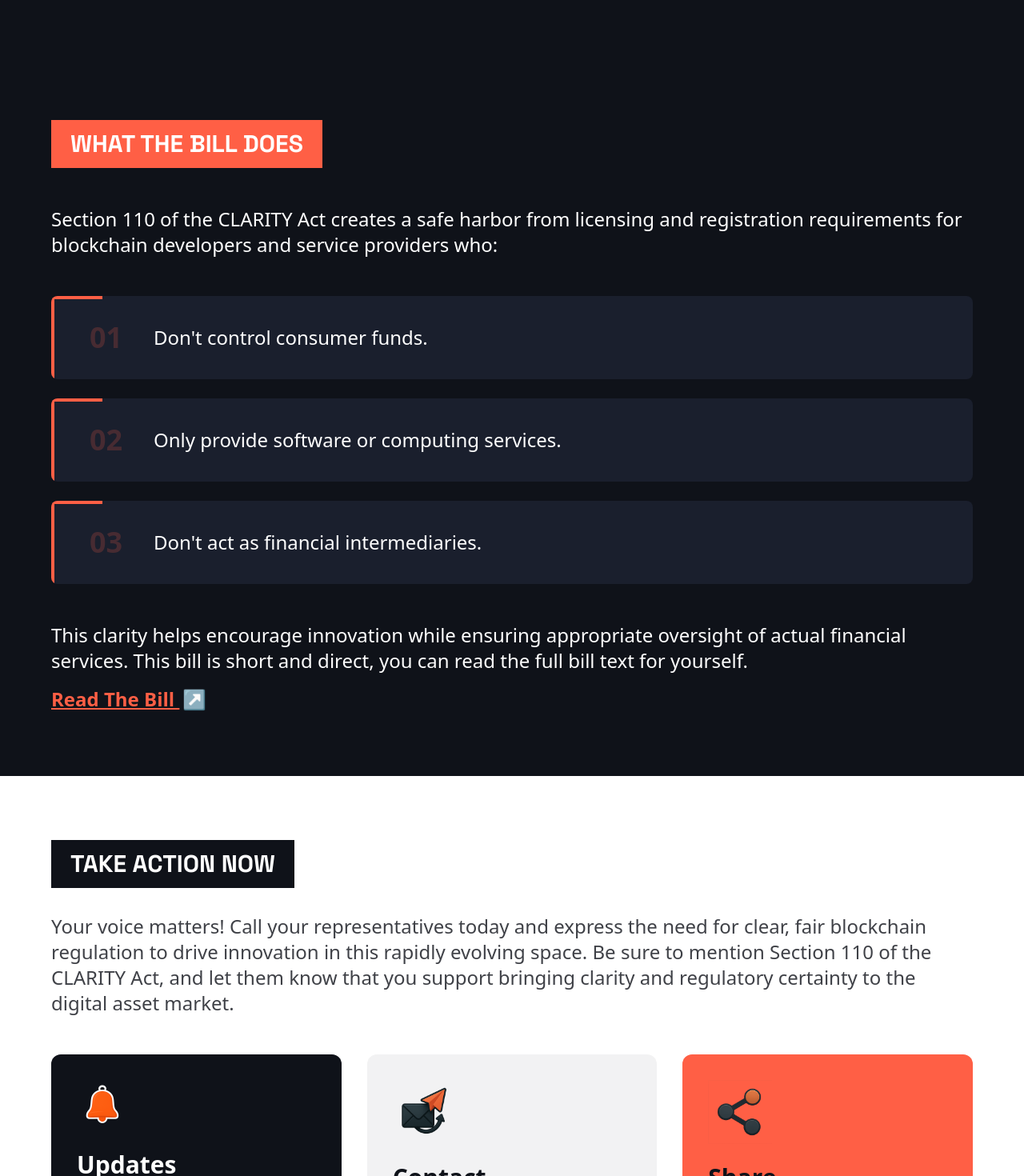
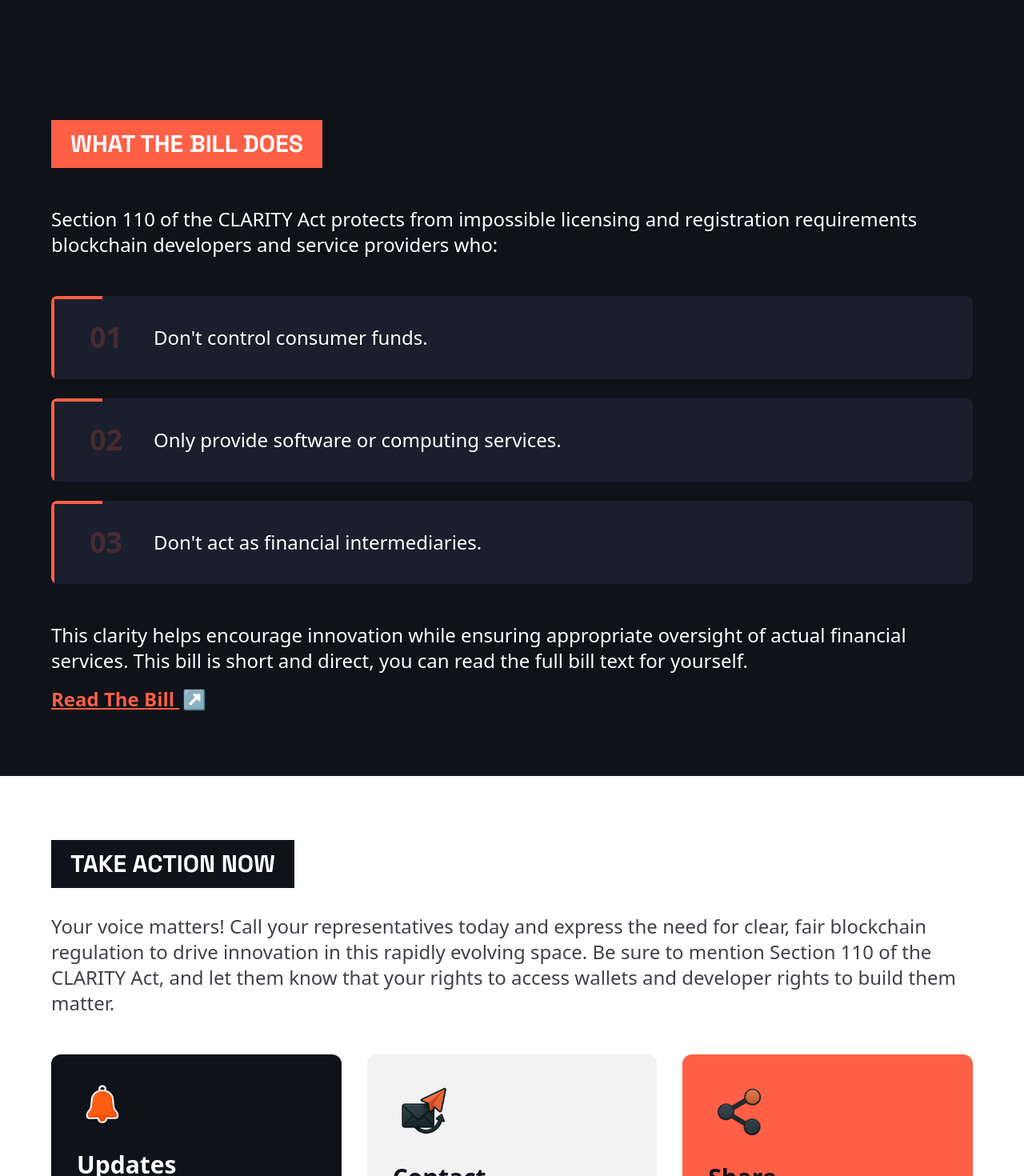
Before and after one commit to swedishfrenchpress/save-our-wallets, a Nuxt app: page / in a window 1280 px wide. Shown: the part 4102-5572 px from the top of the page at 80% size. Built offline with nearby package versions, Linux system fonts and the light colour scheme.

Commit message:
updated copy, replaced read the bill link with a local pdf that only has 2 pages of section 110.

```diff
--- a/components/ContactModal.vue
+++ b/components/ContactModal.vue
@@ -34,7 +34,7 @@
                 Contact your representatives:
               </h2>
               <p class="text-navy-900 text-base md:text-lg mb-4 md:mb-6 text-center">
-                Tell them your peer-to-peer transaction rights matter!
+                Tell them you support Section 110 of the CLARITY Act!
               </p>
 
               <!-- Primary Action: Zip Code -->
--- a/pages/index.vue
+++ b/pages/index.vue
@@ -278,7 +278,7 @@
         <!-- Intro text - full width to match boxes -->
         <div class="mb-12">
           <p class="text-lg md:text-2xl text-white leading-relaxed">
-            Section 110 of the CLARITY Act creates a safe harbor from licensing and registration requirements for blockchain developers and service providers who:
+            Section 110 of the CLARITY Act protects from impossible licensing and registration requirements blockchain developers and service providers who:
           </p>
         </div>
 
@@ -328,7 +328,7 @@
           </p>
           <!-- Secondary CTA: Read The Bill -->
           <a
-            href="https://docs.house.gov/meetings/AG/AG00/20250610/118382/BILLS-119pih-AmendmentintheNatureofaSubstituteOfferedbyChairmanThompsonofPennsylvania-U1.pdf"
+            href="/CLARITY_act_section110.pdf"
             target="_blank"
             rel="noopener noreferrer"
             class="animated-link underline text-coral-500 hover:text-coral-400 font-semibold mt-4 inline-block text-lg md:text-2xl transition-colors duration-200"
@@ -351,7 +351,7 @@
             </h2>
           </div>
           <p class="text-lg md:text-2xl text-navy-900/80 leading-relaxed">
-            Your voice matters! Call your representatives today and express the need for clear, fair blockchain regulation to drive innovation in this rapidly evolving space. Be sure to mention Section 110 of the CLARITY Act, and let them know that you support bringing clarity and regulatory certainty to the digital asset market.
+            Your voice matters! Call your representatives today and express the need for clear, fair blockchain regulation to drive innovation in this rapidly evolving space. Be sure to mention Section 110 of the CLARITY Act, and let them know that your rights to access wallets and developer rights to build them matter.
           </p>
         </div>
 
```
Also changed, not shown: 1 other file (tests, documents, lock files or other folders).
